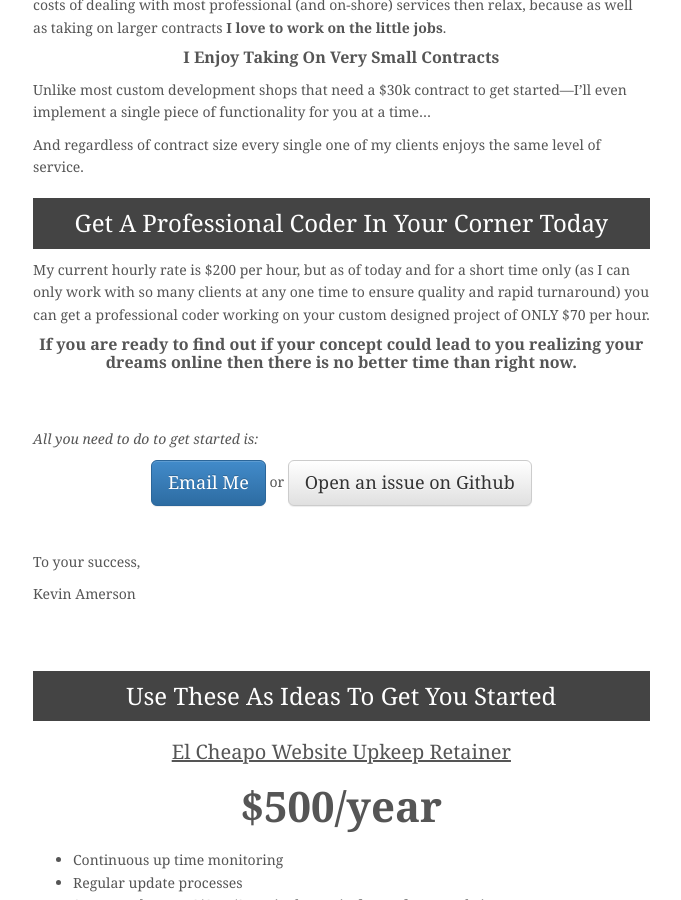
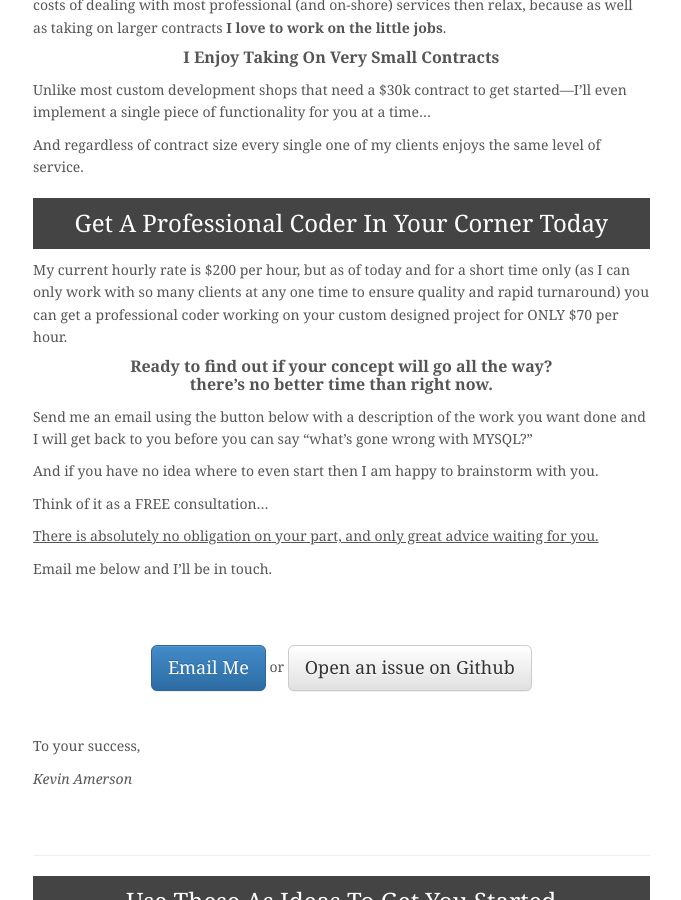
Before and after one commit to rayleyva/caoimhghin.github.io, a Jekyll site: the page built from services.md, in a window 1280 px wide and 900 px high, scrolled down 3829 px. Shown: the whole window, without its empty margins (137-818 px from the left). Built offline with Jekyll 4.4.1, drawn with Linux system fonts in a browser that asks for light colours; nearby versions of some CDN libraries; comment, search, counter and statistics services are not loaded.

Commit message:
copy edits

```diff
--- a/services.md
+++ b/services.md
@@ -101,6 +101,7 @@ This is how MT launched and kept costs down, while moving at lightening speed. N
 supports all their needs and will evolve with them well into the future.
 
 Just some of the things I built:
+
 * Python Django Twitter Authentication
 * Python Django Google Plus Authentication
 * Python Django Blobstore Image Upload and Serving Module
@@ -175,26 +176,37 @@ And regardless of contract size every single one of my clients enjoys the same l
 
 My current hourly rate is $200 per hour, but as of today and for a short time only (as I can only work with so many
 clients at any one time to ensure quality and rapid turnaround) you can get a professional coder working on your custom
-designed project of ONLY $70 per hour.
+designed project for ONLY $70 per hour.
 
-#### If you are ready to find out if your concept could lead to you realizing your dreams online then there is no better time than right now.
+#### Ready to find out if your concept will go all the way?<br/>there's no better time than **right now**.
+
+Send me an email using the button below with a description of the work you
+want done and I will get back to you before you can say “what’s gone wrong with MYSQL?”
+
+And if you have no idea where to even start then I am happy to brainstorm with you.
+
+Think of it as a FREE consultation…
+
+<span style="text-decoration:underline">There is absolutely no obligation on your part, and only great advice waiting for you.</span>
+
+Email me below and I’ll be in touch.
 
 <br/>
 <br/>
-*All you need to do to get started is:*
 
 <div class="text-center">
 <a href="mailto:kevin.amerson@gmail.com" class="btn btn-lg btn-primary">Email Me</a> or <a class="btn btn-lg btn-default" href="https://github.com/caoimhghin/feedback/issues/new">Open an issue on Github</a>
 </div>
+
 <br/>
 <br/>
 To your success,
 
-Kevin Amerson
+*Kevin Amerson*
 <br/>
 <br/>
 <br/>
-
+<hr/>
 ## Use These As Ideas To Get You Started
 
 ### *El Cheapo Website Upkeep Retainer*
```
